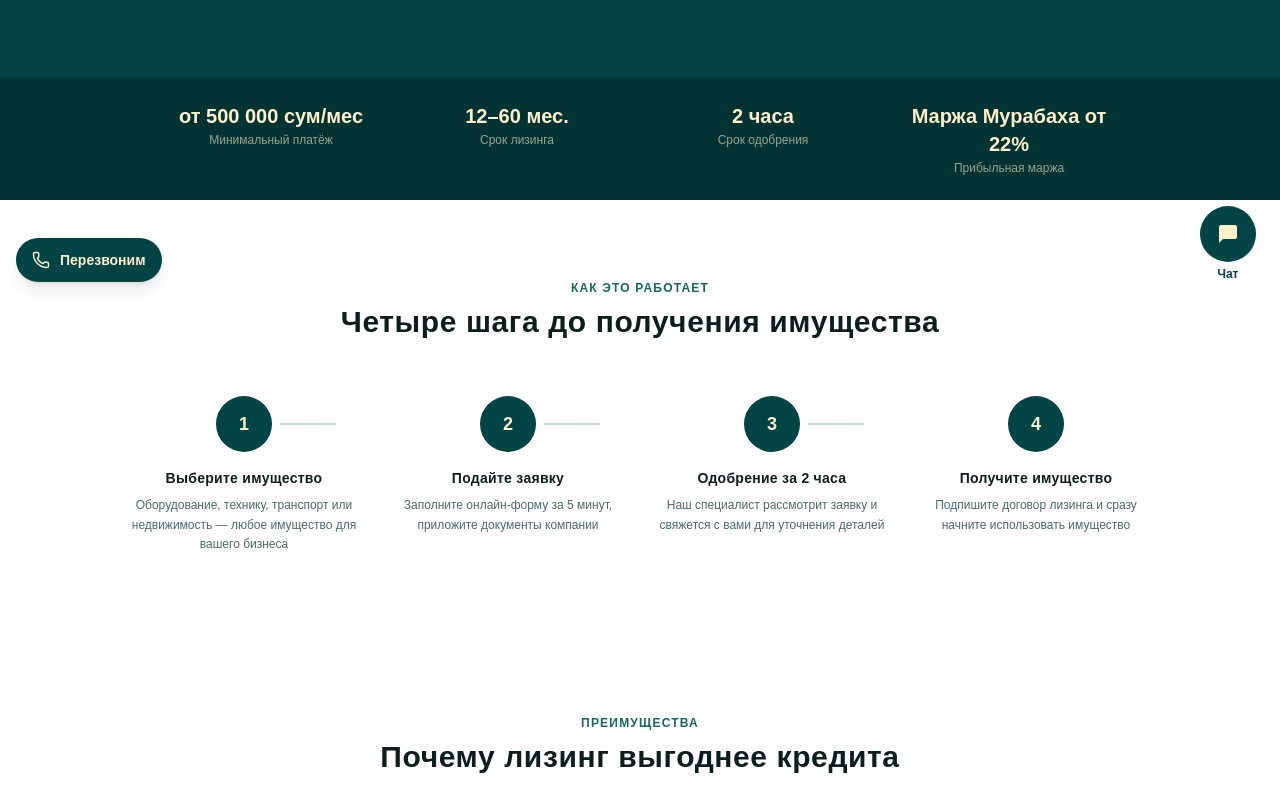
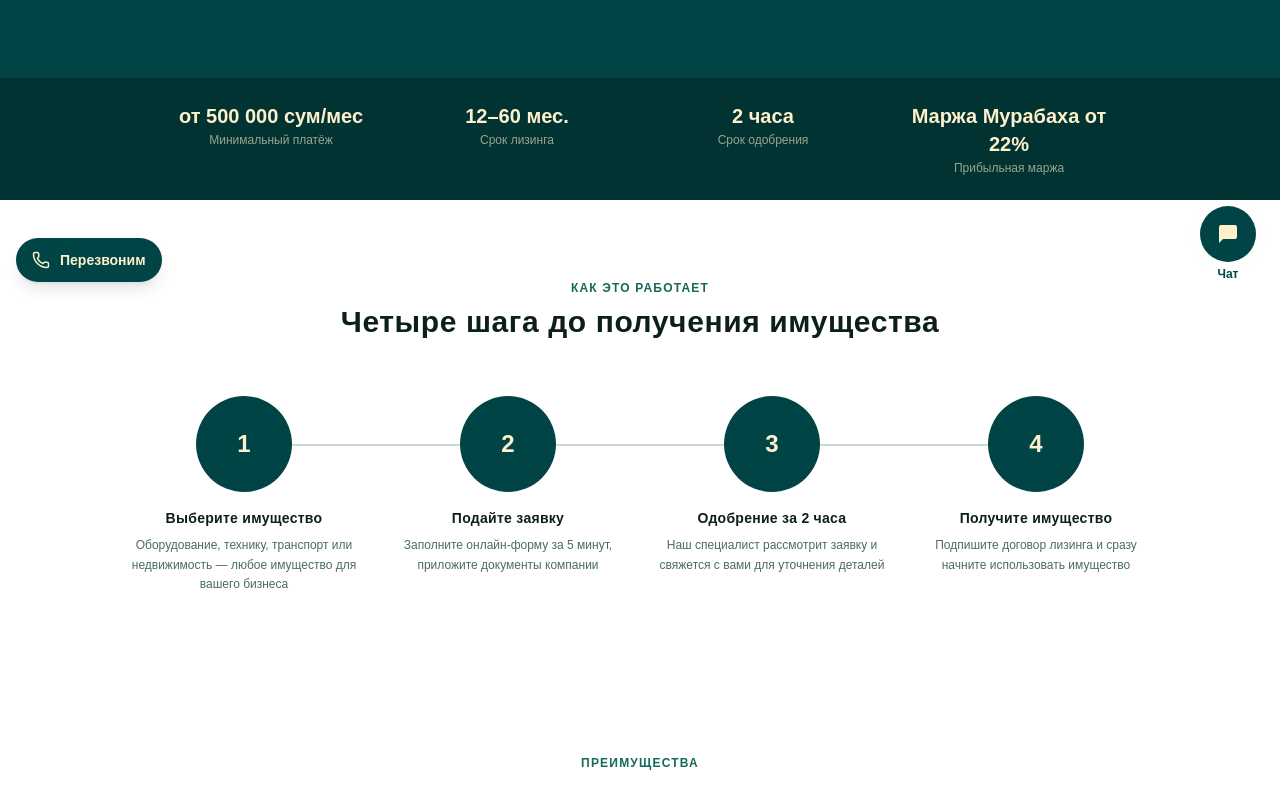
Before and after one commit to ikromov098/belvestuz, a Next.js app: page /leasing in a window 1280 px wide. Shown: the part 494-1279 px from the top of the page. Built offline with nearby package versions, Linux system fonts and the light colour scheme; a web font is replaced by a local one.

Commit message:
brand and content update

```diff
--- a/src/app/leasing/page.tsx
+++ b/src/app/leasing/page.tsx
@@ -114,16 +114,17 @@ export default function LeasingPage() {
             <p className="text-xs font-semibold uppercase tracking-widest mb-2" style={{ color: '#16685B' }}>Как это работает</p>
             <h2 className="text-3xl font-extrabold" style={{ color: '#0D1F1D' }}>Четыре шага до получения имущества</h2>
           </div>
-          <div className="grid grid-cols-1 md:grid-cols-4 gap-8">
-            {STEPS.map((s, i) => (
-              <div key={s.n} className="flex flex-col items-center text-center">
-                <div className="w-14 h-14 rounded-full flex items-center justify-center text-lg font-extrabold mb-4 relative"
+          <div className="relative grid grid-cols-1 md:grid-cols-4 gap-8">
+            {/* Connecting line spanning the full row, behind the circles (desktop) */}
+            <div
+              className="hidden md:block absolute top-12 left-[12.5%] right-[12.5%] h-0.5"
+              style={{ backgroundColor: 'rgba(0,68,69,0.20)' }}
+            />
+            {STEPS.map((s) => (
+              <div key={s.n} className="relative z-10 flex flex-col items-center text-center">
+                <div className="w-24 h-24 rounded-full flex items-center justify-center text-2xl font-extrabold mb-4"
                   style={{ backgroundColor: '#004445', color: '#FFF0CC' }}>
                   {s.n}
-                  {i < STEPS.length - 1 && (
-                    <div className="hidden md:block absolute left-full top-1/2 w-full h-0.5 -translate-y-1/2"
-                      style={{ backgroundColor: 'rgba(0,68,69,0.20)', marginLeft: 8 }} />
-                  )}
                 </div>
                 <h3 className="text-sm font-extrabold mb-2" style={{ color: '#0D1F1D' }}>{s.title}</h3>
                 <p className="text-xs leading-relaxed" style={{ color: '#4A6B67' }}>{s.sub}</p>
```
